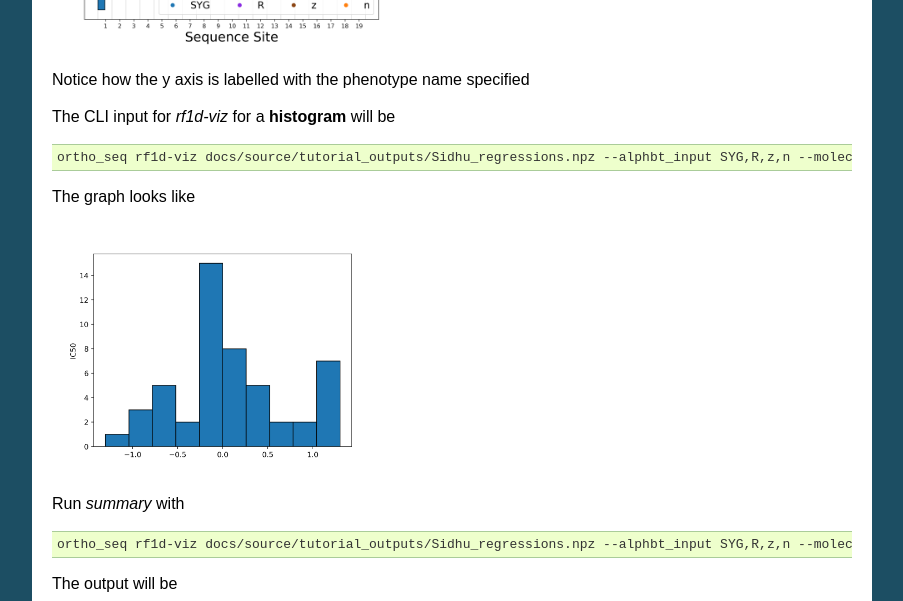
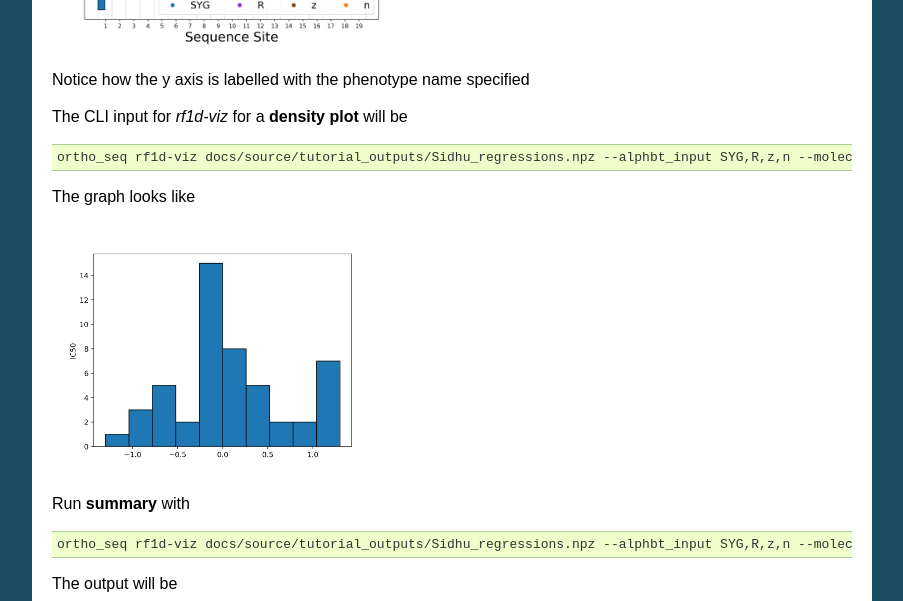
Before and after one commit to snafees/ortho_seqs, a Sphinx documentation site: the page built from docs/source/rf1d_tutorial.rst, in a window 1280 px wide and 900 px high, scrolled down 2149 px. Shown: the part 152-753 px from the top of the window, without its empty margins (198-1101 px from the left). Built offline with Sphinx 7.4.7, drawn with Linux system fonts in a browser that asks for light colours; pages that are not in the unit, such as notebooks, are missing from menus; some of the changed text lies outside the part shown.

Commit message:
Changed histogram to density

```diff
--- a/docs/source/rf1d_tutorial.rst
+++ b/docs/source/rf1d_tutorial.rst
@@ -69,7 +69,7 @@
 This is where you specify what kind of visualization you want. The current options are:
 
 1. *barplot* - This will create a barplot of the rFon1D values, grouped by site and alphabet input. This is called automatically when you run *orthogonal-polynomial*.
-2. *histogram* - This will create a histogram of the rFon1D values.
+2. *density* - This will create a density plot of the rFon1D values.
 3. *summary* - Prints out the number of sites and dimensions, the alphabet input, the molecule, and calls *sort* (another *rf1d-viz* action that is explained in further detail below). This is called in *orthogonal-polynomial* automatically, and will not be saved.
 4. *heatmap* - This will create a heatmap of the rFon1D values, grouped by site and alphabet input.
 5. *boxplot* - This will create a boxplot of the rFon1D values, grouped by .
@@ -126,18 +126,18 @@
 
 Notice how the y axis is labelled with the phenotype name specified
 
-The CLI input for *rf1d-viz* for a **histogram** will be
+The CLI input for *rf1d-viz* for a **density plot** will be
 
 .. code-block:: shell-session
 
-  ortho_seq rf1d-viz docs/source/tutorial_outputs/Sidhu_regressions.npz --alphbt_input SYG,R,z,n --molecule protein --phenotype IC50 --out_dir docs/source/tutorial_outputs --action histogram
+  ortho_seq rf1d-viz docs/source/tutorial_outputs/Sidhu_regressions.npz --alphbt_input SYG,R,z,n --molecule protein --phenotype IC50 --out_dir docs/source/tutorial_outputs --action density
 
 The graph looks like
 
 .. image:: tutorial_outputs/rFon1D_hist_IC50.png
   :height: 250px
 
-Run *summary* with
+Run **summary** with
 
 .. code-block:: shell-session
 
```
Also changed, not shown: 1 other file.
